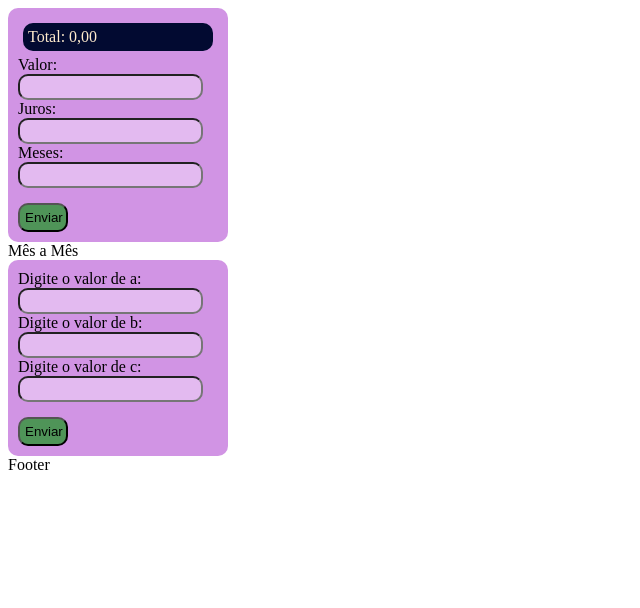
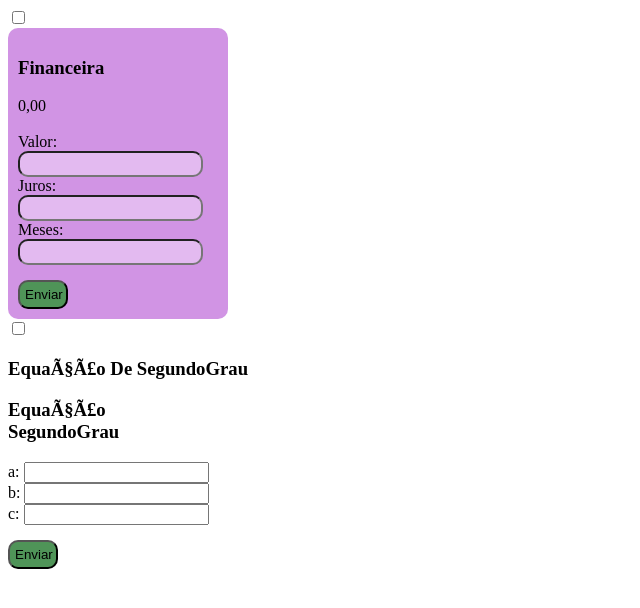
Before and after one commit to juliakazahaya/primeiroh_3t, a plain HTML site: page index.html in a window 1280 px wide. Shown: the whole page, without its empty margins (0-640 px from the left). Drawn offline with Linux system fonts and the light colour scheme.

Commit message:
Update index.html

```diff
--- a/index.html
+++ b/index.html
@@ -1,45 +1,44 @@
 <!DOCTYPE html>
 <html lang="pt-br">
 <head>
-    <meta charset="UTF-8">
+    <meta charset="UTF-8>
     <meta http-equiv="X-UA-Compatible" content="IE=edge">
     <meta name="viewport" content="width=device-width, initial-scale=1.0">
     <title>Primeiro H</title>
     <script src="estudo.js"></script>
     <link rel="stylesheet" href="geral.css">
+
 </head>
 <body>
+  <input type="checkbox" name="" id="calcFin">
 <div class="calculadora">
-
-    <div class="spResul">
-        <span id="resultado">Total: 0,00</span><br>
-    </div>
-
+    <label for="calcFin"><h3>Financeira</h3></label>
+    <div class="calcF">
+        <span id="resultado">0,00</span><br><br>
         Valor: <input id="val" type="text"><br>
         Juros: <input id="ju" type="text"><br>
         Meses: <input id="mes" type="text"><br>
         <button id="btnCalc" onclick="total()">Enviar</button>
+    <div class="listamensal">
+        <span id="meses"></span>
+    </div>
     </div>
 
-<div class="listaMensal">
-    <span id="meses">Mês a Mês</span>
 </div>
-
-    <div class ="calculadora">
-
-        Digite o valor de a: <input id="a" type="text">
-        Digite o valor de b: <input id="b" type="text">
-        Digite o valor de c: <input id="c" type="text">
-
+<input type="checkbox" name="" id="calcFin">
+<div class="calculadoraRaiz">
+    <label for="calcESG"><h3>Equação De SegundoGrau</h3></label>
+    <div class="calcE">
+        <h3>Equação<br>SegundoGrau</h3>
+        a: <input id="val" type="text"><br>
+        b: <input id="ju" type="text"><br>
+        c: <input id="mes" type="text"><br>
         <button id="btnCalc" onclick="total()">Enviar</button>
-
-        <div class="spRais">
-            <span id="raiz"></span>
-
+    <div class="listamensal">
+        <span id="meses"></span>
     </div>
-
+    </div>
 </div>
 
 </body>
 </html>
-Footer
```
Lines whose indentation alone changed are shown as unchanged.
